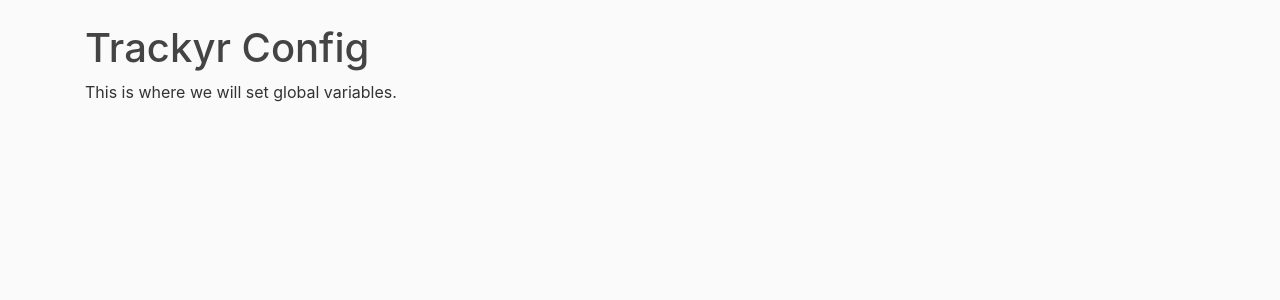
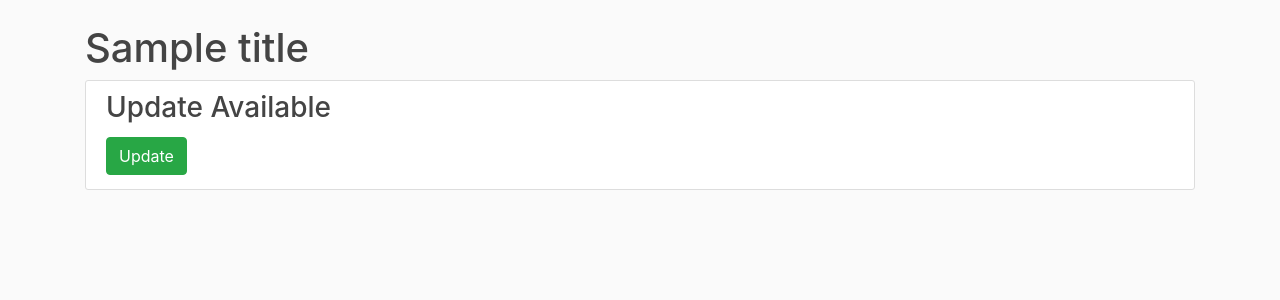
Before and after one commit to Trackyr/Trackyr, a Flask app: template src/trackyr/templates/trackyr-config.html in a window 1280 px wide. Shown: the part 56-356 px from the top of the page. Run offline with Flask 2, Linux system fonts and the light colour scheme; the template is opened without the code that fills it: most values are stand-ins (such as "Sample title", 1, 10 or a date in 2020); parts of the project's set-up code (start-up, migrations or seed data) failed here and were passed over; some libraries are stand-ins or nearby versions.

Commit message:
Prep work for update ui

```diff
--- a/src/trackyr/__init__.py
+++ b/src/trackyr/__init__.py
@@ -16,12 +16,14 @@ def create_app(config_class=Config):
     from trackyr.sources.routes import sources
     from trackyr.notification_agents.routes import notification_agents
     from trackyr.tasks.routes import tasks
+    from trackyr.trackyr_config.routes import trackyr_config
     from trackyr.errors.handlers import errors
 
     app.register_blueprint(main)
     app.register_blueprint(sources)
     app.register_blueprint(notification_agents)
     app.register_blueprint(tasks)
+    app.register_blueprint(trackyr_config)
     app.register_blueprint(errors)
 
     return app
--- a/src/trackyr/main/routes.py
+++ b/src/trackyr/main/routes.py
@@ -26,6 +26,6 @@ def sources():
     sources = Source.query.all()
     return render_template('sources.html', title='Sources', sources=sources)
 
-@main.route("/trackyr_config")
+@main.route("/trackyr_config", methods=['GET', 'POST'])
 def trackyr_config():
     return render_template('trackyr-config.html', title='Config')
--- a/src/trackyr/templates/trackyr-config.html
+++ b/src/trackyr/templates/trackyr-config.html
@@ -1,5 +1,9 @@
 {% extends "layout.html" %}
 {% block content %}
-    <h1>Trackyr Config</h1>
-    <p>This is where we will set global variables.</p>
+    <h1>{{ title }}</h1>
+
+    <div class="content-section">
+        <h3>Update Available</h3>
+        <a class="btn btn-success btm-sm mt-1 mb-1" href="{{ url_for('trackyr_config.update') }}">Update</a>
+    </div>
 {% endblock content %}
--- /dev/null
+++ b/src/trackyr/trackyr_config/forms.py
@@ -0,0 +1,5 @@
+from flask_wtf import FlaskForm
+from wtforms import SubmitField
+
+class ConfigForm(FlaskForm):
+    submit = SubmitField('Update')
```
Also changed, not shown: src/trackyr/trackyr_config/routes.py (added, +17 -0 lines), src/trackyr/trackyr_config/__init__.py (added).
